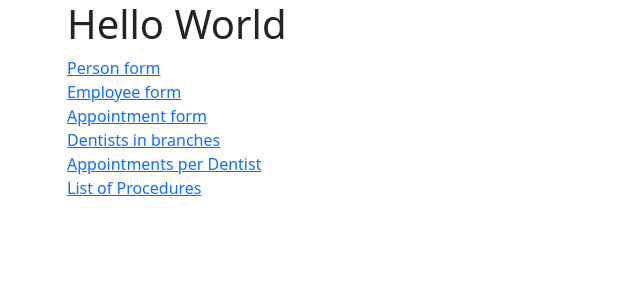
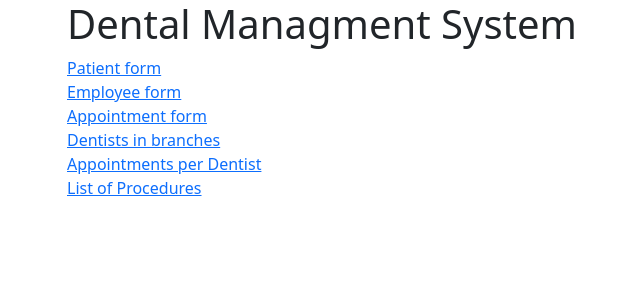
Before and after one commit to m9p909/CSI2132-Class-Project, a Django app: template dentistapp/templates/index.html in a window 1280 px wide. Shown: the top 300 px of the page, without its empty margins (15-655 px from the left). Run offline with Django 4.2, Linux system fonts and the light colour scheme; the template is opened without the code that fills it, so the values that code supplies are empty.

Commit message:
changed website title

```diff
--- a/dentistapp/templates/index.html
+++ b/dentistapp/templates/index.html
@@ -7,8 +7,8 @@
 {% block body %}
 
     <div class="container">
-        <h1>Hello World</h1>
-        <a href="/patient">Person form</a> <br>
+        <h1>Dental Managment System</h1>
+        <a href="/patient">Patient form</a> <br>
         <a href="/employee">Employee form</a> <br>
         <a href="/appointment">Appointment form</a> <br>
         <a href="/dentist_in_branch">Dentists in branches </a> <br>
```
